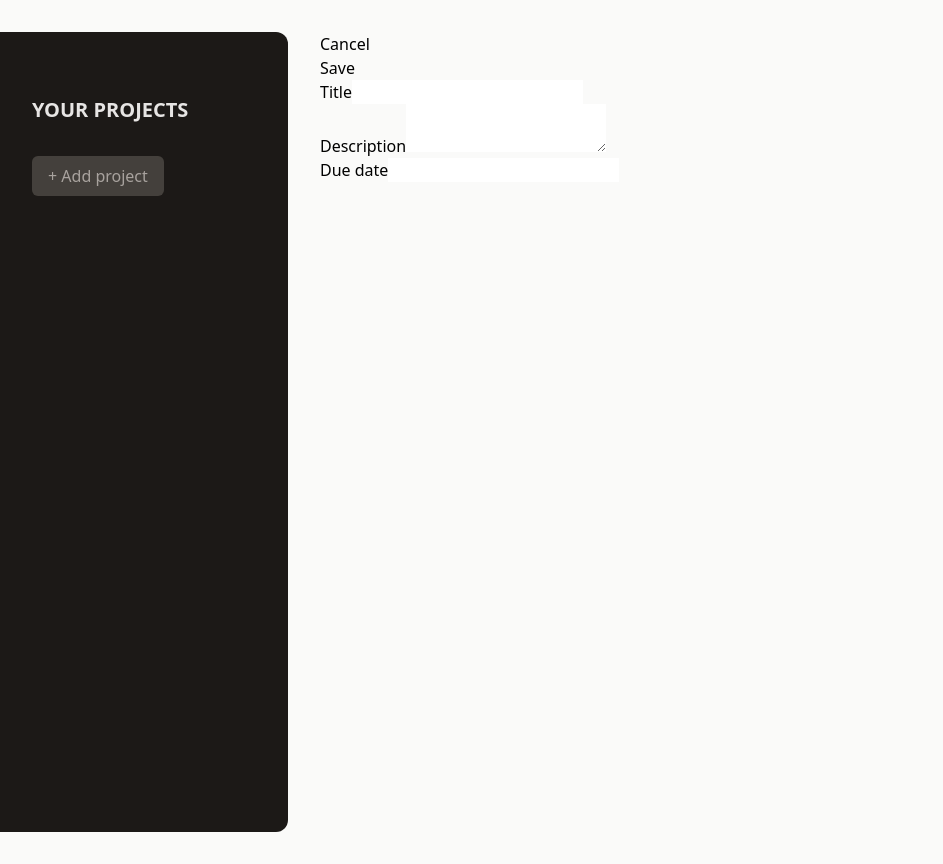
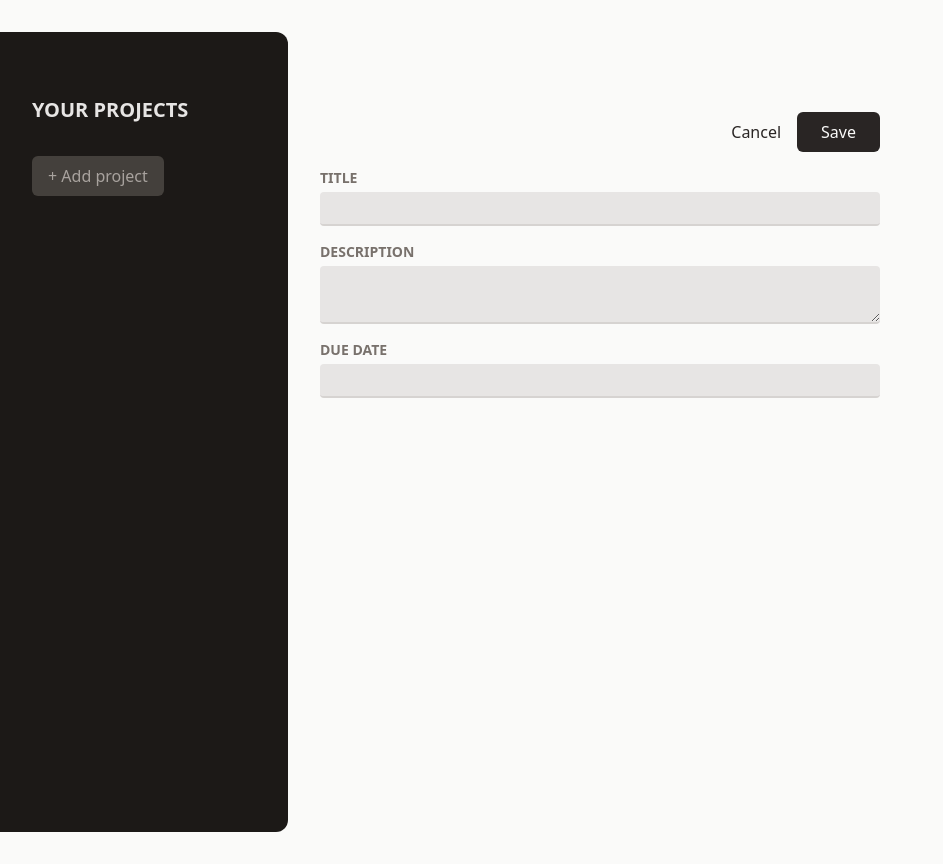
Before and after one commit to teejay327/project-management, a React (Vite) app: page / in a window 1280 px wide. Shown: the whole page, without its empty margins (0-943 px from the left). Built offline with nearby package versions, Linux system fonts and the light colour scheme.

Commit message:
Added styling to buttons and input elements

```diff
--- a/src/components/Input.jsx
+++ b/src/components/Input.jsx
@@ -1,7 +1,16 @@
 const Input = ({ label, textarea, ...props }) => {
-   return <p>
-    <label>{ label }</label>
-    {textarea ? <textarea  { ...props } /> : <input { ...props }/>}
+const classes = "w-full p-1 border-b-2 rounded border-stone-300 bg-stone-200 text-stone-600 focus:outline-none focus:border-stone-600";
+
+   return <p className="flex flex-col gap-1 my-4">
+    <label className="text-sm font-bold uppercase text-stone-500">{ label }</label>
+    {textarea ? (
+      <textarea
+         className={ classes }
+         { ...props }
+      />
+    ) : (
+      <input className={classes} { ...props }/>
+    )}
    </p>
 }
 
--- a/src/components/NewProject.jsx
+++ b/src/components/NewProject.jsx
@@ -2,10 +2,11 @@
 
 const NewProject = () => {
 
-  return <div>
-    <menu>
-      <li><button>Cancel</button></li>
-      <li><button>Save</button></li>
+  return <div className="w-[35rem] mt-16">
+    <menu className="flex items-center justify-end gap-4 my-4">
+
+      <li><button className="text-stone-800 hover:text-stone-950">Cancel</button></li>
+      <li><button className="px-6 py-2 rounded-md bg-stone-800 text-stone-50 hover:bg-stone-950">Save</button></li>
     </menu>
     <div>
      <Input label="Title" />
```
